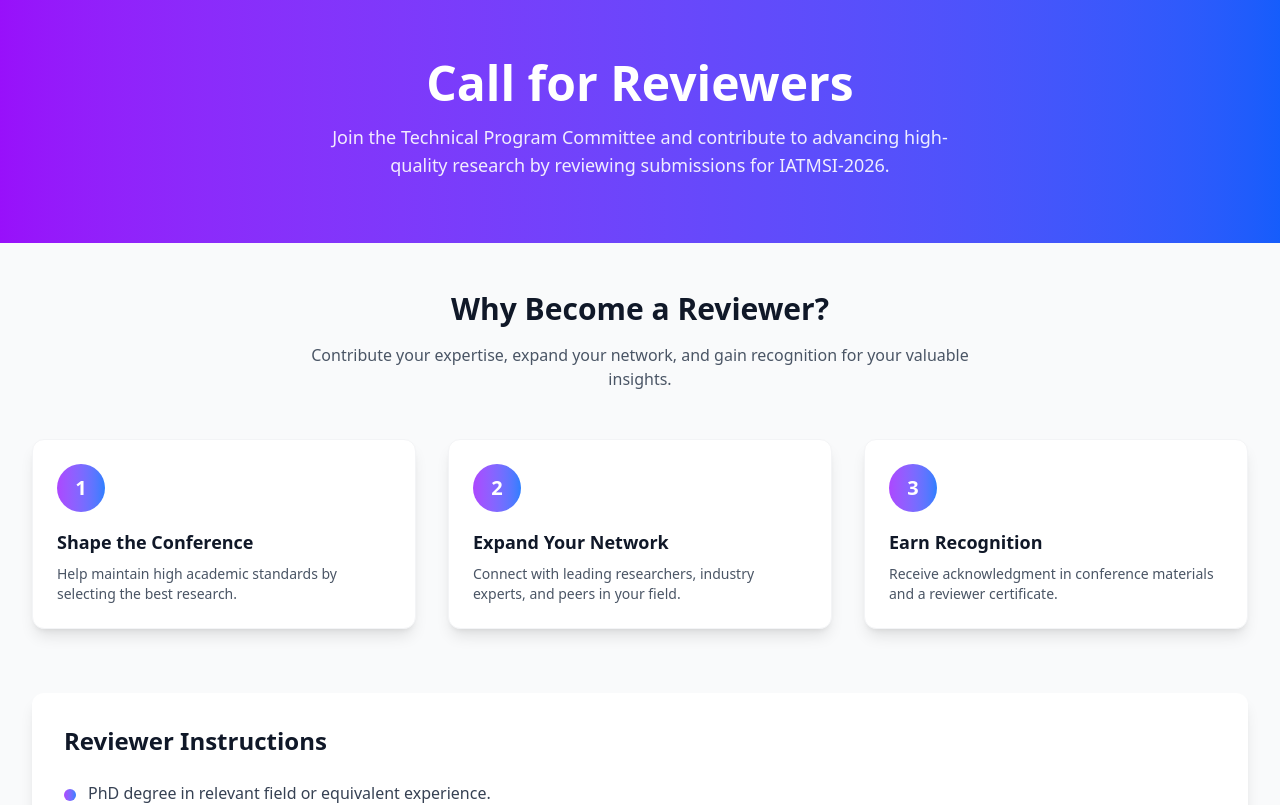
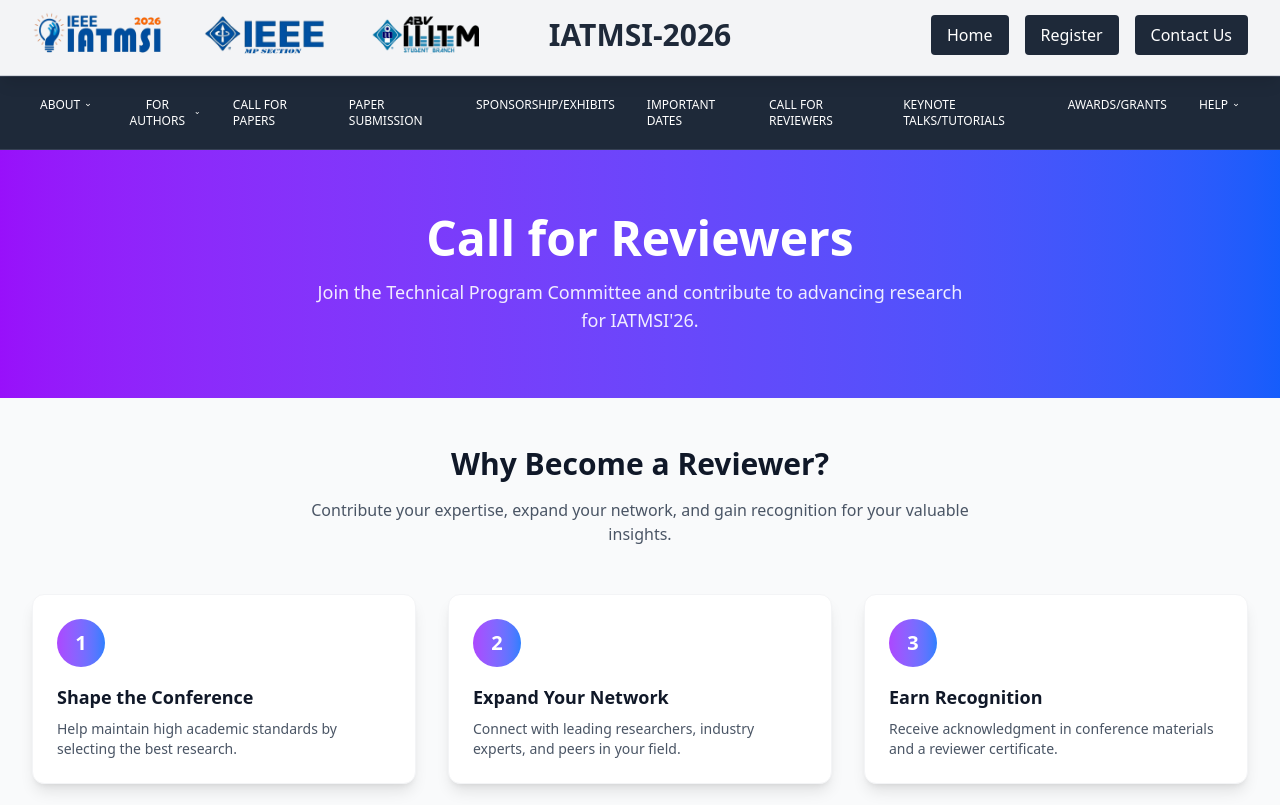
Before and after one commit to princexpoddar/iatmsi, a React (Vite) app in the folder client/: page /call-for-reviewers in a window 1280 px wide. Shown: the part 160-965 px from the top of the page. Built offline with nearby package versions, Linux system fonts and the light colour scheme.

Commit message:
Changing header structure

```diff
--- a/client/src/pages/CallForReviewers.jsx
+++ b/client/src/pages/CallForReviewers.jsx
@@ -1,22 +1,29 @@
 import React from 'react';
+import Navbar from '../components/Navbar';
+import SubNavbar from '../components/SubNavbar';
+import Footer from '../components/Footer';
 
 function CallForReviewers() {
   return (
-    <div className="min-h-screen bg-gray-50">
-      {/* hero sec */}
+    <div className="min-h-screen bg-gray-50 flex flex-col">
+      <Navbar />
+      <SubNavbar />
+
+      {/* keep in page cause the one in components is for homepage */}
       <div className="bg-gradient-to-r from-purple-600 to-blue-600 py-16">
         <div className="max-w-5xl mx-auto text-center px-4">
           <h1 className="text-4xl md:text-5xl font-bold text-white mb-4">
             Call for Reviewers
           </h1>
           <p className="text-lg text-white/90 max-w-2xl mx-auto">
-            Join the Technical Program Committee and contribute to advancing high-quality research by reviewing submissions for IATMSI-2026.
+            Join the Technical Program Committee and contribute to advancing research for IATMSI'26.
           </p>
         </div>
       </div>
 
-      <div className="max-w-7xl mx-auto px-4 sm:px-6 lg:px-8 py-12">
-        {/* reasons*/}
+
+      <div className="max-w-7xl mx-auto px-4 sm:px-6 lg:px-8 py-12 flex-grow">
+        {/* why to join */}
         <div className="text-center mb-12">
           <h2 className="text-3xl font-bold text-gray-900 mb-4">Why Become a Reviewer?</h2>
           <p className="text-gray-600 max-w-2xl mx-auto">
@@ -42,6 +49,7 @@
             </div>
           ))}
         </div>
+
         {/* instructions */}
         <div className="bg-white rounded-xl shadow-lg p-8 mb-12">
           <h2 className="text-2xl font-bold text-gray-900 mb-6">Reviewer Instructions</h2>
@@ -61,14 +69,11 @@
           </ul>
         </div>
 
-
-
         <div className="text-center mb-16">
           <a
             href="/sample-guidelines.pdf"
             download
             className="bg-white text-indigo-600 font-semibold px-6 py-3 rounded-lg hover:bg-gray-100 transition-all duration-300 mr-4"
-
           >
             Download Guidelines
           </a>
@@ -78,10 +83,9 @@
           >
             Apply as Reviewer
           </a>
-
         </div>
 
-        {/* contact*/}
+        {/* contact */}
         <div className="bg-white rounded-xl shadow-lg p-8 text-center">
           <div className="max-w-2xl mx-auto">
             <div className="inline-flex items-center justify-center w-16 h-16 bg-blue-100 rounded-full mb-6">
@@ -103,6 +107,8 @@
           </div>
         </div>
       </div>
+
+      <Footer />
     </div>
   );
 }
```
